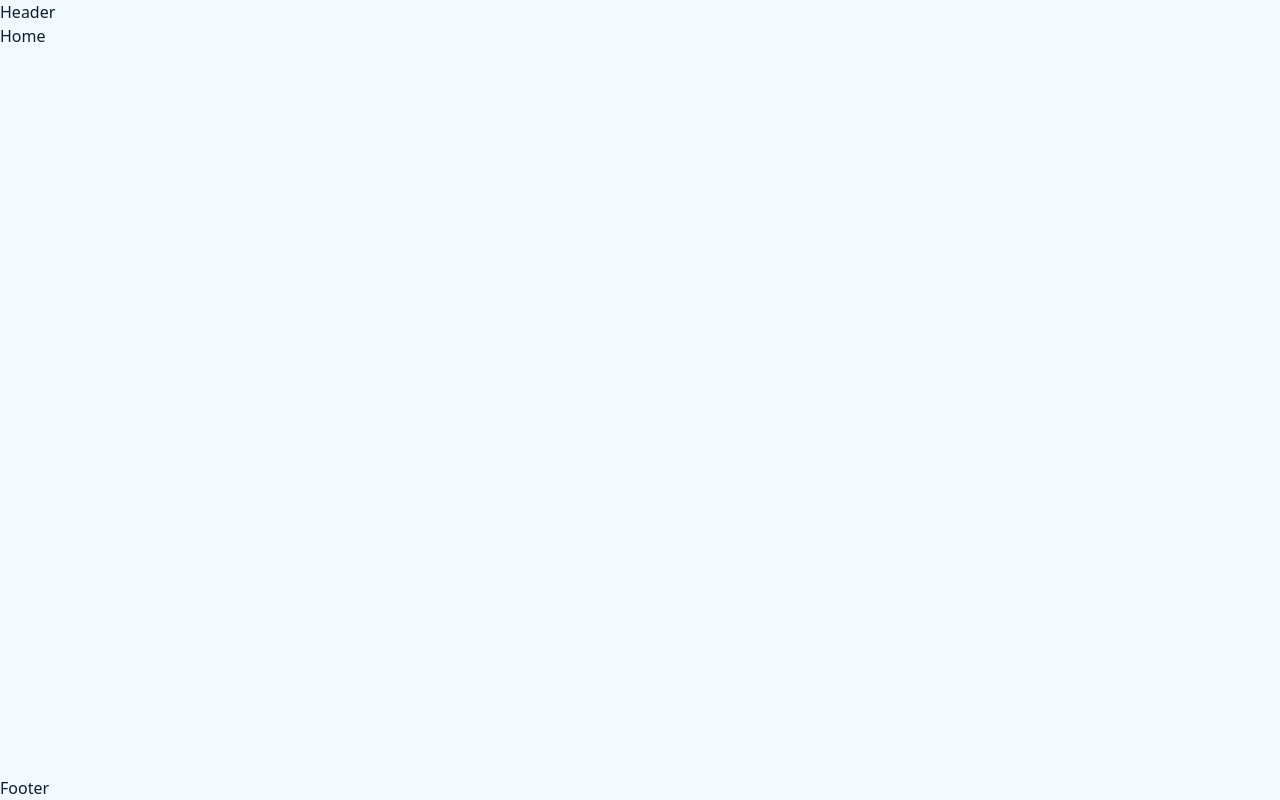
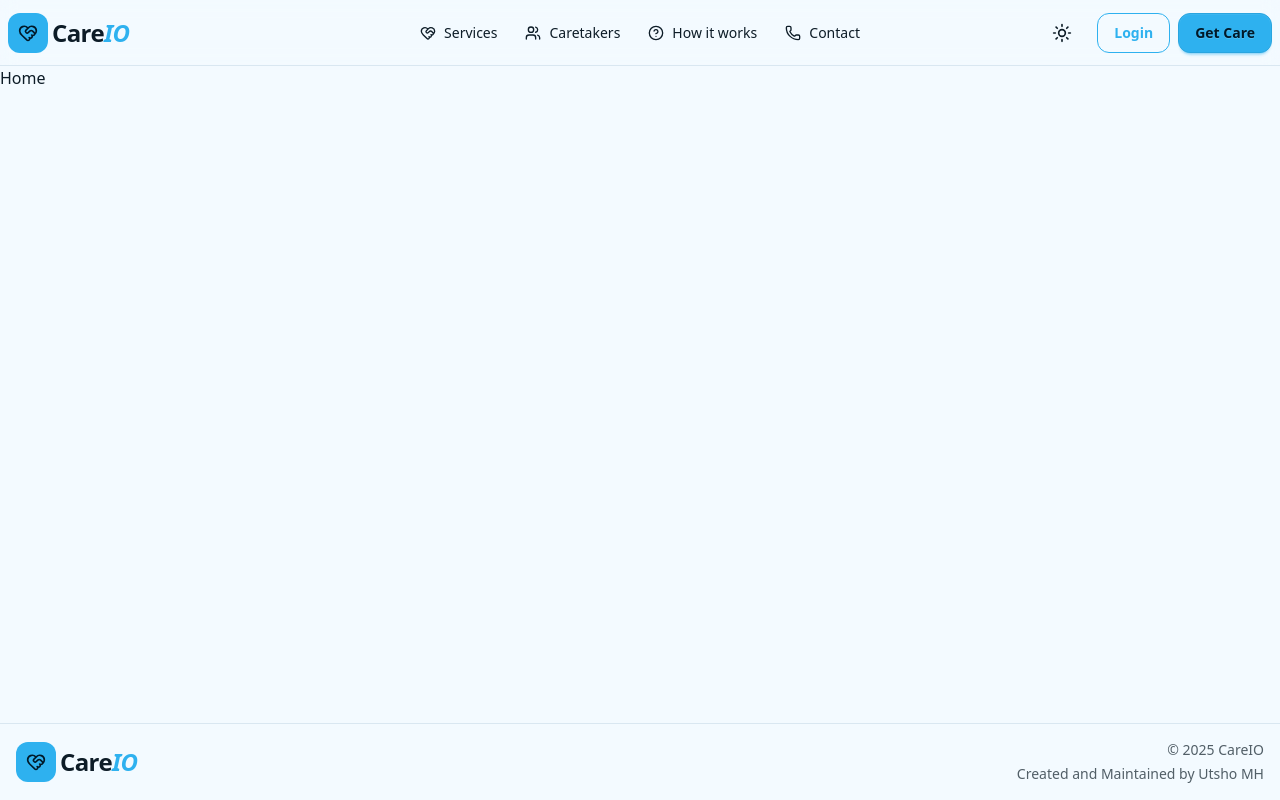
Before and after one commit to utshomh/care-io, a Next.js app: page / in a window 1280 px wide. Built offline with nearby package versions, Linux system fonts and the light colour scheme; a web font is replaced by a local one.

Commit message:
added header and footer

```diff
--- a/package.json
+++ b/package.json
@@ -9,6 +9,7 @@
     "lint": "eslint"
   },
   "dependencies": {
+    "lucide-react": "^0.562.0",
     "next": "16.1.0",
     "react": "19.2.3",
     "react-dom": "19.2.3"
--- a/src/components/layout/Footer.tsx
+++ b/src/components/layout/Footer.tsx
@@ -1,3 +1,20 @@
+"use client";
+
+import Logo from "@/components/shared/Logo";
+
 export default function Footer() {
-  return <footer>Footer</footer>;
+  return (
+    <footer className="bg-base-100 border-t border-base-300 p-4">
+      <div className="max-w-7xl mx-auto flex flex-col md:flex-row justify-between items-center gap-6">
+        <div className="flex items-center">
+          <Logo />
+        </div>
+
+        <div className="text-center text-sm text-base-content/70 md:text-right space-y-1">
+          <p>&copy; {new Date().getFullYear()} CareIO</p>
+          <p>Created and Maintained by Utsho MH</p>
+        </div>
+      </div>
+    </footer>
+  );
 }
--- a/src/components/layout/Header.tsx
+++ b/src/components/layout/Header.tsx
@@ -1,3 +1,76 @@
+"use client";
+
+import Link from "next/link";
+import { Menu, HeartHandshake, Users, HelpCircle, Phone } from "lucide-react";
+import Logo from "@/components/shared/Logo";
+import NavLink from "@/components/shared/NavLink";
+import ThemeToggle from "@/components/theme/ThemToggle";
+
+const links = (
+  <>
+    <li>
+      <NavLink href="/services">
+        <HeartHandshake className="h-4 w-4" />
+        Services
+      </NavLink>
+    </li>
+    <li>
+      <NavLink href="/caretakers">
+        <Users className="h-4 w-4" />
+        Caretakers
+      </NavLink>
+    </li>
+    <li>
+      <NavLink href="/how-it-works">
+        <HelpCircle className="h-4 w-4" />
+        How it works
+      </NavLink>
+    </li>
+    <li>
+      <NavLink href="/contact">
+        <Phone className="h-4 w-4" />
+        Contact
+      </NavLink>
+    </li>
+  </>
+);
+
 export default function Header() {
-  return <header>Header</header>;
+  return (
+    <div className="navbar backdrop-blur border-b border-base-300 sticky top-0 z-50">
+      {/* Left */}
+      <div className="navbar-start">
+        {/* Mobile Menu */}
+        <div className="dropdown">
+          <label tabIndex={0} className="btn btn-ghost lg:hidden">
+            <Menu className="h-5 w-5" />
+          </label>
+          <ul
+            tabIndex={0}
+            className="menu menu-sm dropdown-content mt-3 w-56 rounded-box bg-base-100 p-2 shadow"
+          >
+            {links}
+          </ul>
+        </div>
+
+        <Logo />
+      </div>
+
+      {/* Desktop Menu (Centered) */}
+      <div className="navbar-center hidden lg:flex">
+        <ul className="menu menu-horizontal gap-1">{links}</ul>
+      </div>
+
+      {/* Right */}
+      <div className="navbar-end gap-2">
+        <ThemeToggle />
+        <Link href="/login" className="btn btn-primary btn-outline">
+          Login
+        </Link>
+        <Link href="/register" className="btn btn-primary rounded-xl">
+          Get Care
+        </Link>
+      </div>
+    </div>
+  );
 }
--- /dev/null
+++ b/src/components/shared/Logo.tsx
@@ -0,0 +1,15 @@
+import Link from "next/link";
+import { HeartHandshake } from "lucide-react";
+
+export default function Logo() {
+  return (
+    <Link href="/" className="flex items-center gap-1">
+      <div className="w-10 h-10 rounded-xl bg-primary text-primary-content grid place-items-center">
+        <HeartHandshake className="h-5 w-5" />
+      </div>
+      <span className="text-2xl font-semibold tracking-tight">
+        Care<span className="text-primary italic">IO</span>
+      </span>
+    </Link>
+  );
+}
--- /dev/null
+++ b/src/components/shared/NavLink.tsx
@@ -0,0 +1,21 @@
+"use client";
+
+import Link from "next/link";
+import { usePathname } from "next/navigation";
+
+type Props = { href: string; children: React.ReactNode };
+
+export default function NavLink({ href, children }: Props) {
+  const pathname = usePathname();
+
+  return (
+    <Link
+      href={href}
+      className={`px-3 py-1.5 ${
+        pathname === href ? "bg-primary" : "bg-inherit"
+      } hover:bg-primary/25`}
+    >
+      {children}
+    </Link>
+  );
+}
--- /dev/null
+++ b/src/components/theme/ThemToggle.tsx
@@ -0,0 +1,46 @@
+"use client";
+
+import { useEffect, useState } from "react";
+import { Sun, Moon } from "lucide-react";
+
+type Theme = "light" | "dark";
+
+export default function ThemeToggle() {
+  const [theme, setTheme] = useState<Theme | null>(null);
+
+  useEffect(() => {
+    const savedTheme = localStorage.getItem("theme") as Theme;
+    const systemPrefersDark = window.matchMedia(
+      "(prefers-color-scheme: dark)"
+    ).matches;
+    const initialTheme = savedTheme || (systemPrefersDark ? "dark" : "light");
+    // eslint-disable-next-line react-hooks/set-state-in-effect
+    setTheme(initialTheme);
+    document.documentElement.setAttribute("data-theme", initialTheme);
+  }, []);
+
+  const toggleTheme = () => {
+    if (!theme) return;
+
+    const newTheme = theme === "light" ? "dark" : "light";
+    setTheme(newTheme);
+
+    document.documentElement.setAttribute("data-theme", newTheme);
+    localStorage.setItem("theme", newTheme);
+  };
+
+  if (!theme) return <div className="btn btn-ghost w-12 opacity-0" />;
+
+  return (
+    <button
+      onClick={toggleTheme}
+      className={`btn btn-ghost swap swap-rotate ${
+        theme === "dark" ? "swap-active" : ""
+      }`}
+      aria-label="Toggle theme"
+    >
+      <Sun className="swap-off h-5 w-5" />
+      <Moon className="swap-on h-5 w-5" />
+    </button>
+  );
+}
```
Also changed, not shown: 1 other file (tests, documents, lock files or other folders).
